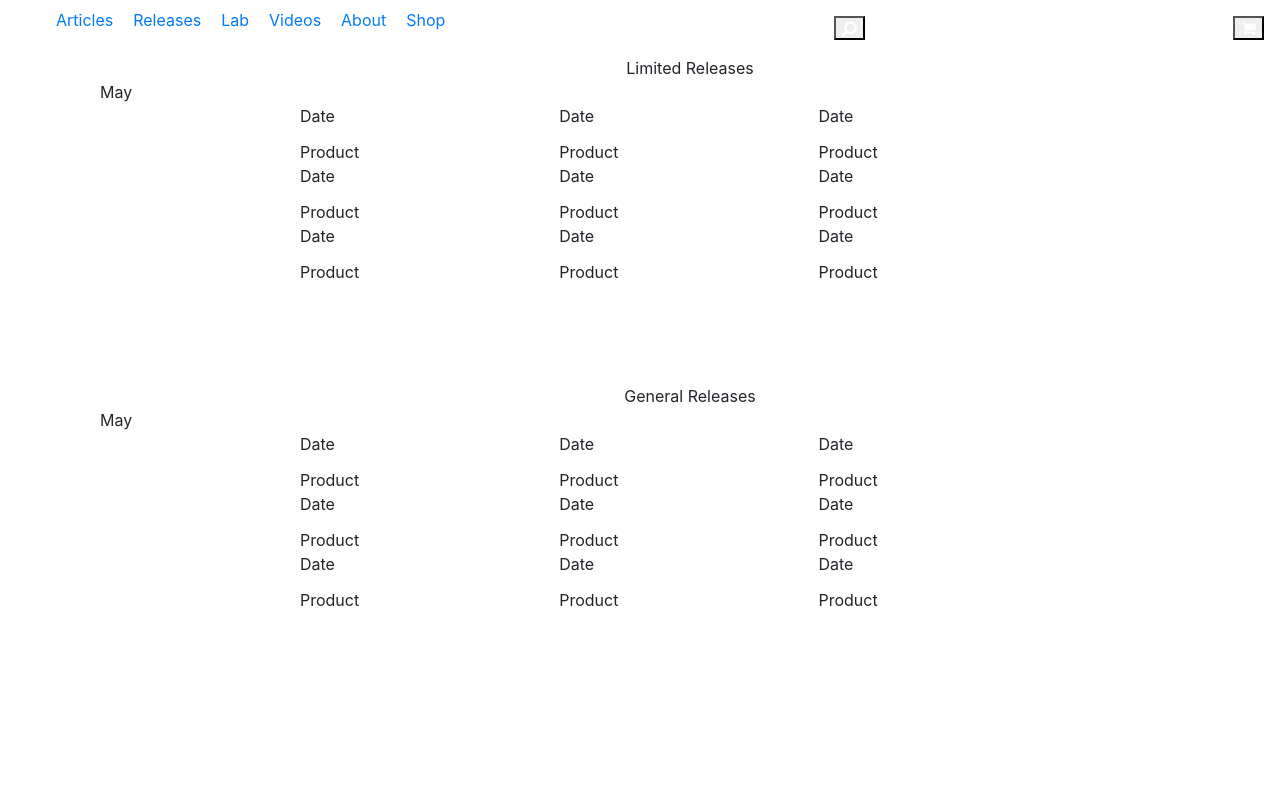
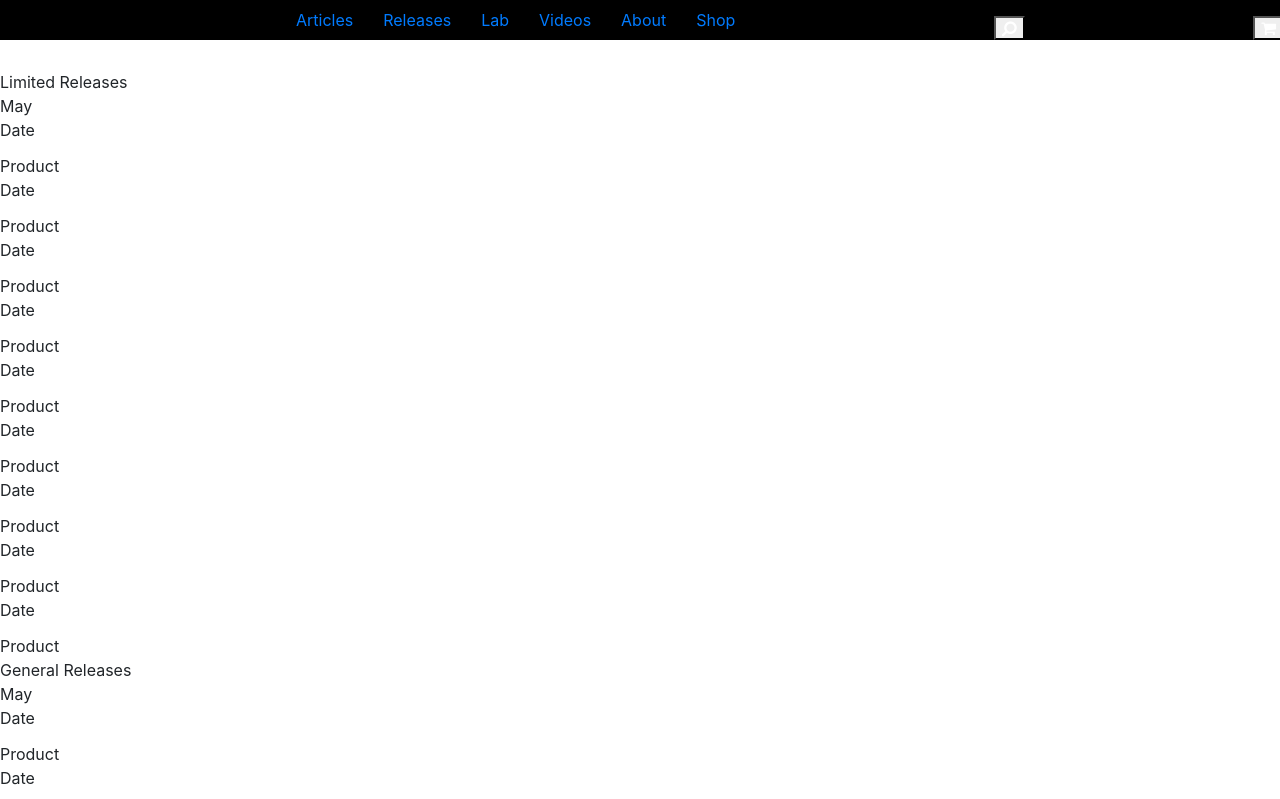
Before and after one commit to moniyat/7lenora, a plain HTML site: page index.html in a window 1280 px wide. Shown: the top 799 px of the page. Drawn offline with nearby package versions, Linux system fonts and the light colour scheme.

Commit message:
added stling to navbar

```diff
--- a/css/style.css
+++ b/css/style.css
@@ -2,14 +2,23 @@
     display: flex;
     flex-direction: column;
 }
+.nav-container{
+    background-color: black;
+    height: 40px;
+    margin-bottom: 30px;
+}
+.navbar{
+    display: flex;
+    height: 40px;
+    width: 1300px;
+}
 .navbar-links{
     display: flex;
     list-style-type: none;
-    /* margin-left: 100px; */
+    margin-left: 240px;
 }
 .articles-pg, .releases-pg, .lab-pg, .vid-pg, .about-pg, .shop-pg{
-    margin-right: 20px;
-}
+    margin-right: 30px;
 .stomach{
     display: flex;
     flex-direction: column;
@@ -20,6 +29,9 @@
 }
 .title{
     text-align: center;
+}
+.month{
+    margin-left: 200px;
 }
 .cards{
     display: flex;
--- a/index.html
+++ b/index.html
@@ -17,6 +17,7 @@
 </head>
 <body>
     <div class = "content">
+        <div class="nav-container">
             <div class = "navbar">
                 <ul class ="navbar-links">
                     <li class="articles-pg">
@@ -35,6 +36,7 @@
                 </ul>
                 <button class="search"><i class="fa fa-search fa-flip-horizontal" style="color:rgb(255, 255, 255);" aria-label="search"></i></button>
                 <button class="cart"><i class="fa fa-shopping-cart" style="color:rgb(255, 255, 255);" aria-label="shopping-cart"></i></button>
+            </div>
         </div>
         <div class="stomach">
             <div class="limited">
```
Lines whose indentation alone changed are shown as unchanged.
